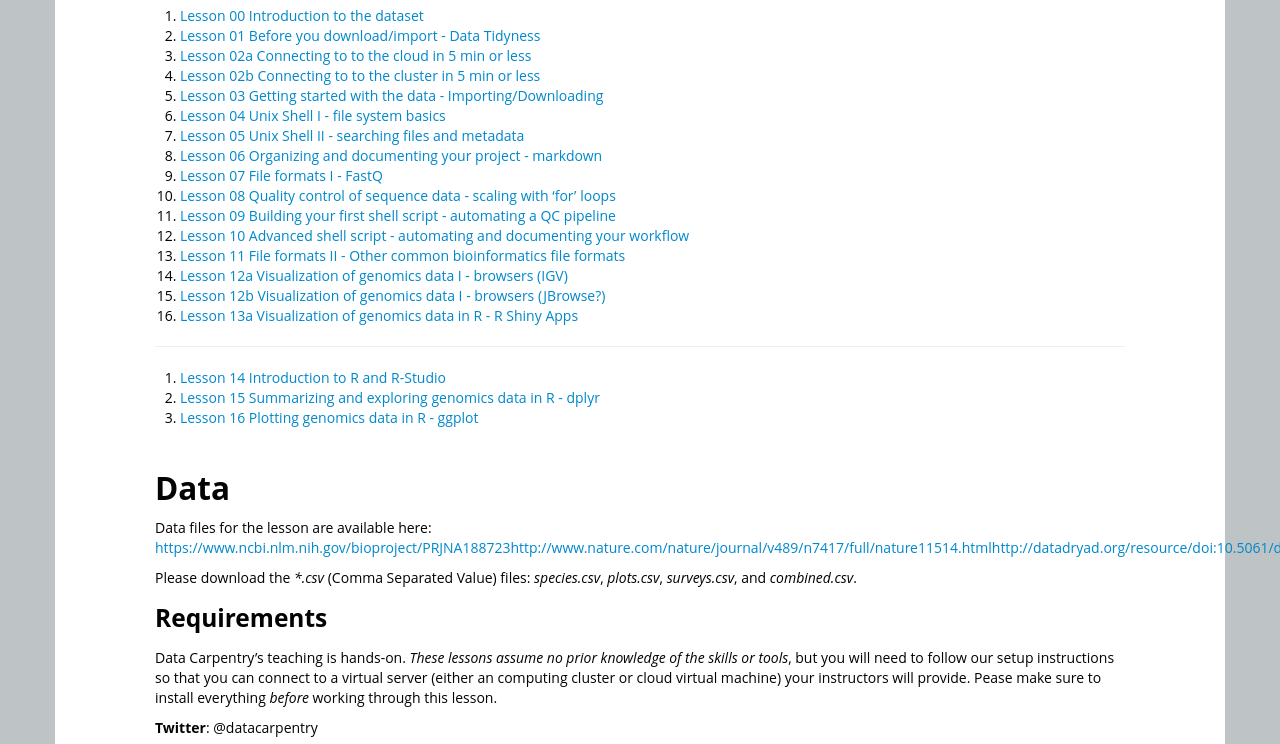
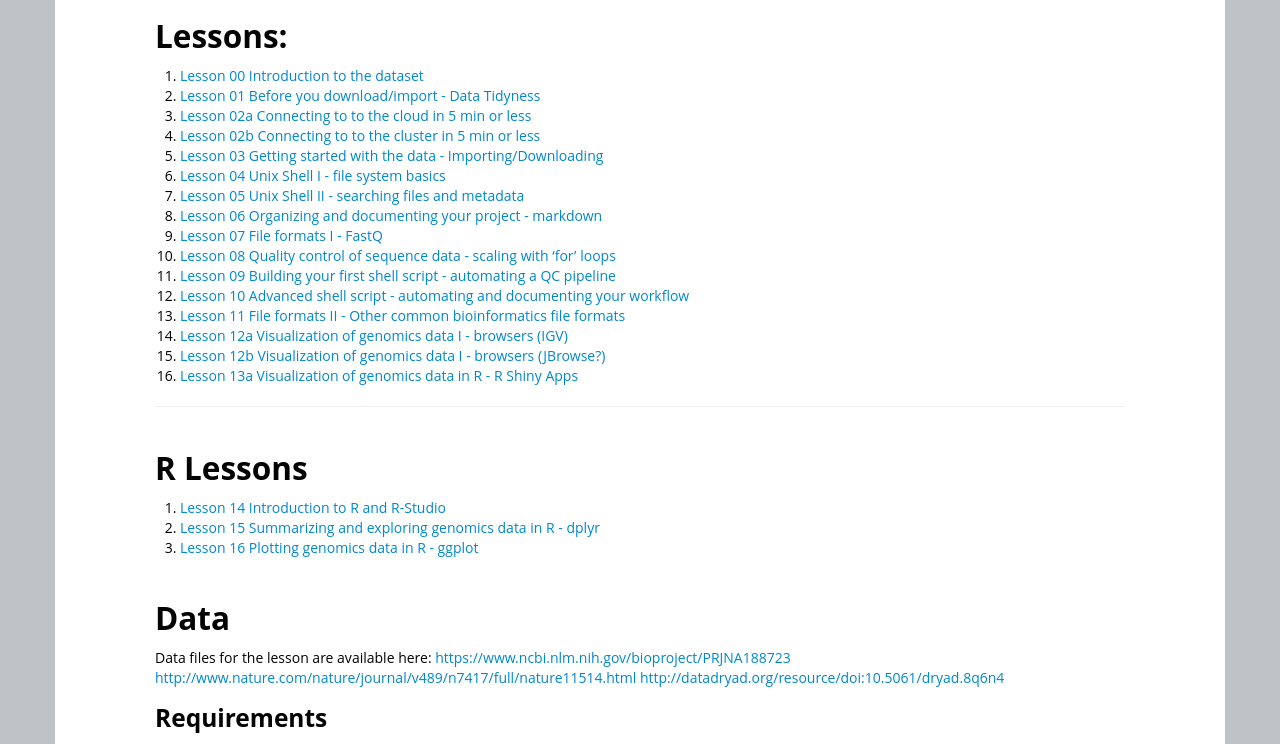
Before and after one commit to JasonJWilliamsNY/dc_genomics, a Jekyll site: the page built from index.md, in a window 1280 px wide and 900 px high, scrolled down 915 px, cut to the strip 0-744 px from the top of the window. Built offline with Jekyll 4.4.1, drawn with Linux system fonts in a browser that asks for light colours; nearby versions of some CDN libraries; library files that are not in the unit come from our copies; Markdown is read by kramdown in place of the engine named in the settings.

Commit message:
formatting

```diff
--- a/index.md
+++ b/index.md
@@ -7,22 +7,22 @@ maintainers: ["TBD"]
 domain: Genomics
 topic: Skills for working with sequence data
 software: Linux Shell, R
-dataurl: ["https://www.ncbi.nlm.nih.gov/bioproject/PRJNA188723","http://www.nature.com/nature/journal/v489/n7417/full/nature11514.html","http://datadryad.org/resource/doi:10.5061/dryad.8q6n4"]
+dataurl: ["https://www.ncbi.nlm.nih.gov/bioproject/PRJNA188723 ","http://www.nature.com/nature/journal/v489/n7417/full/nature11514.html ","http://datadryad.org/resource/doi:10.5061/dryad.8q6n4 "]
 status: In-development
 ---
 
 #Data Carpentry - Working with genome-scale sequence data
 
-**The purpose of Data Carpentry**
+**The purpose of Data Carpentry**<br>
 Data Carpentry's aim is to teach researchers basic concepts, skills, and tools for working with data so that they can get more done in less time, and with less pain.
 
-**Purpose of these lessons**
+**Purpose of these lessons**<br>
 These lessons teach fundamental data management and analysis skills needed to work with genomic data. Example workflows are used to illustrate the researchers skills needed to handle files, use bioinformatics tools, and analyze their output.
 
-**Teaching layout**
+**Teaching layout**<br>
 Lessons are a series of modules designed for use at a two-day Data Carpentry workshop. They can also be covered by learners independently on their own - provided they follow the **Doing this on your own** setup requirements. Most lessons include work at the command line in the Unix shell (particularly the [Bash shell](https://en.wikipedia.org/wiki/Bash_%28Unix_shell%29)). We will also cover visualization of datasets in R and with some other common genome visualization tools.
 
-**Intended audience**
+**Intended audience**<br>
 We created for learners who are just starting to analyze a genomic dataset - which we define as any project that takes high-throughput (next-generation) sequence data to any number of endpoints (genome/transcriptome assembly, variant detection, RNA/ChIP-Seq, etc.).
 
 Lessons introduce and reinforce basic skills in the Unix shell and R, and are **designed for learners with no programming experience.** The general topics covered include:
@@ -68,20 +68,15 @@ Lessons introduce and reinforce basic skills in the Unix shell and R, and are **
 16. [Lesson 13a Visualization of genomics data in R - R Shiny Apps]()
 
 ---
+## R Lessons
 1. [Lesson 14 Introduction to R and R-Studio]()
 2. [Lesson 15 Summarizing and exploring genomics data in R - dplyr]()
 3. [Lesson 16 Plotting genomics data in R - ggplot]()
-
-
-
-
 
 ## Data
 
 Data files for the lesson are available here:
 [{{page.dataurl %}}]({{page.dataurl %}})
-
-Please download the *\*.csv* (Comma Separated Value) files: *species.csv*, *plots.csv*, *surveys.csv*, and *combined.csv*.
 
 ### Requirements
 
```
